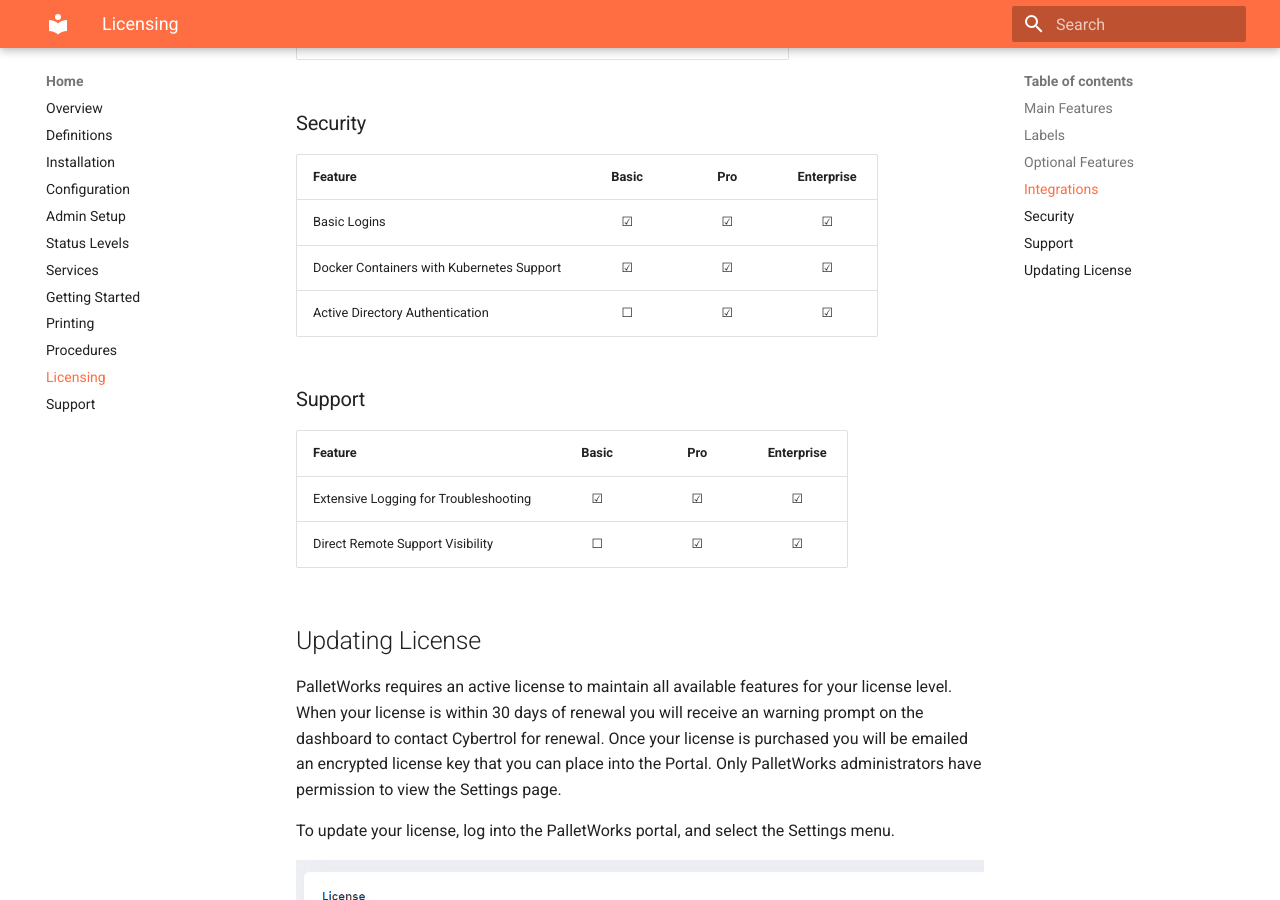
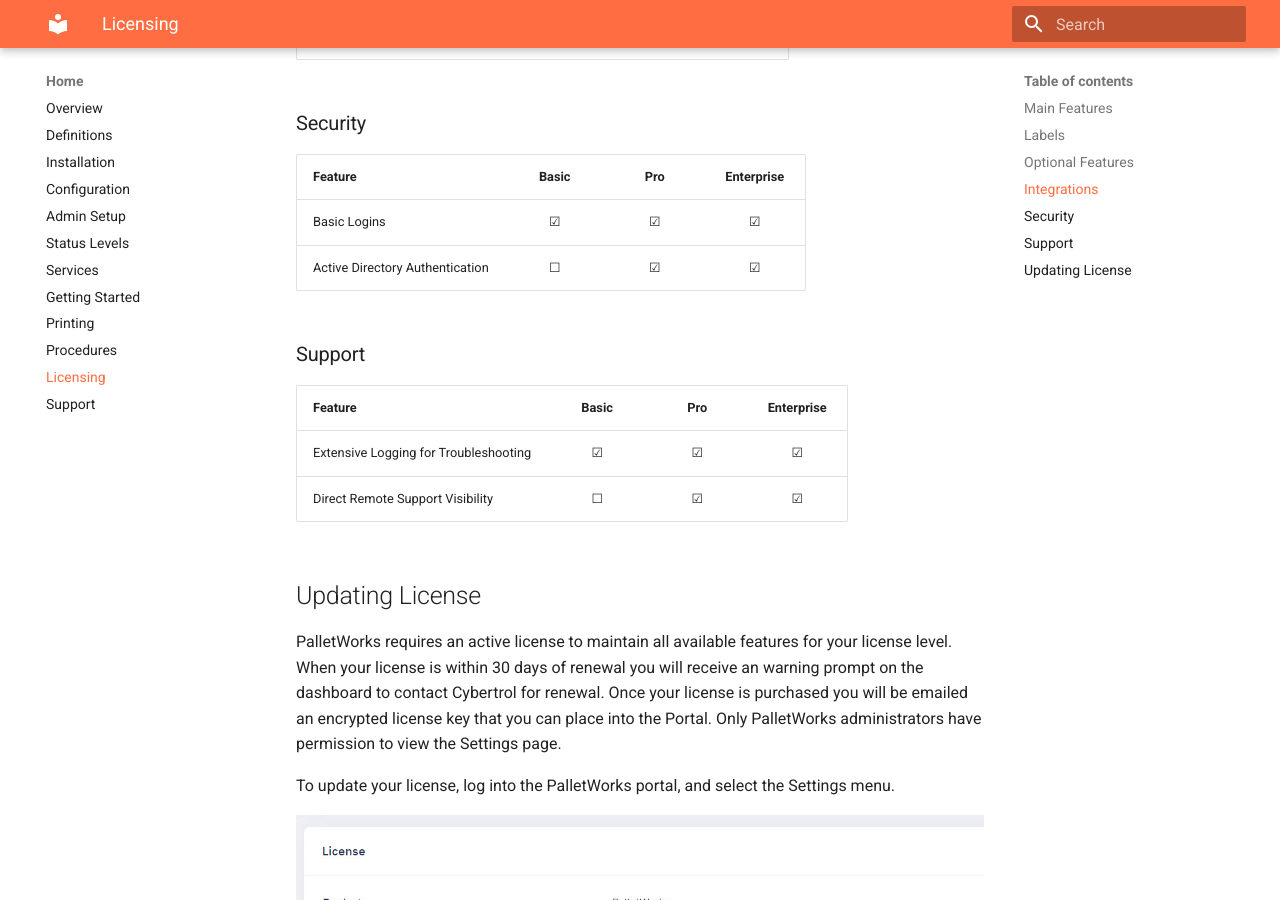
Before and after one commit to cybertrol-engineering/CE.PalletWorks.Documentation, an MkDocs documentation site: the page built from docs/licensing.md, in a window 1280 px wide and 900 px high, scrolled down 1627 px. Built offline with MkDocs 1.6.1 and Material for MkDocs 9.7.7, drawn with Linux system fonts in a browser that asks for light colours.

Commit message:
License page update

```diff
--- a/docs/licensing.md
+++ b/docs/licensing.md
@@ -44,7 +44,6 @@
 | Feature | Basic | Pro | Enterprise |
 | ------------- |:-------------:|:-------------:|:-------------:|
 | Basic Logins | &#9745; | &#9745; | &#9745; |
-| Docker Containers with Kubernetes Support | &#9745; | &#9745; | &#9745; |
 | Active Directory Authentication | &#9744; | &#9745; | &#9745; |
 
 
```
